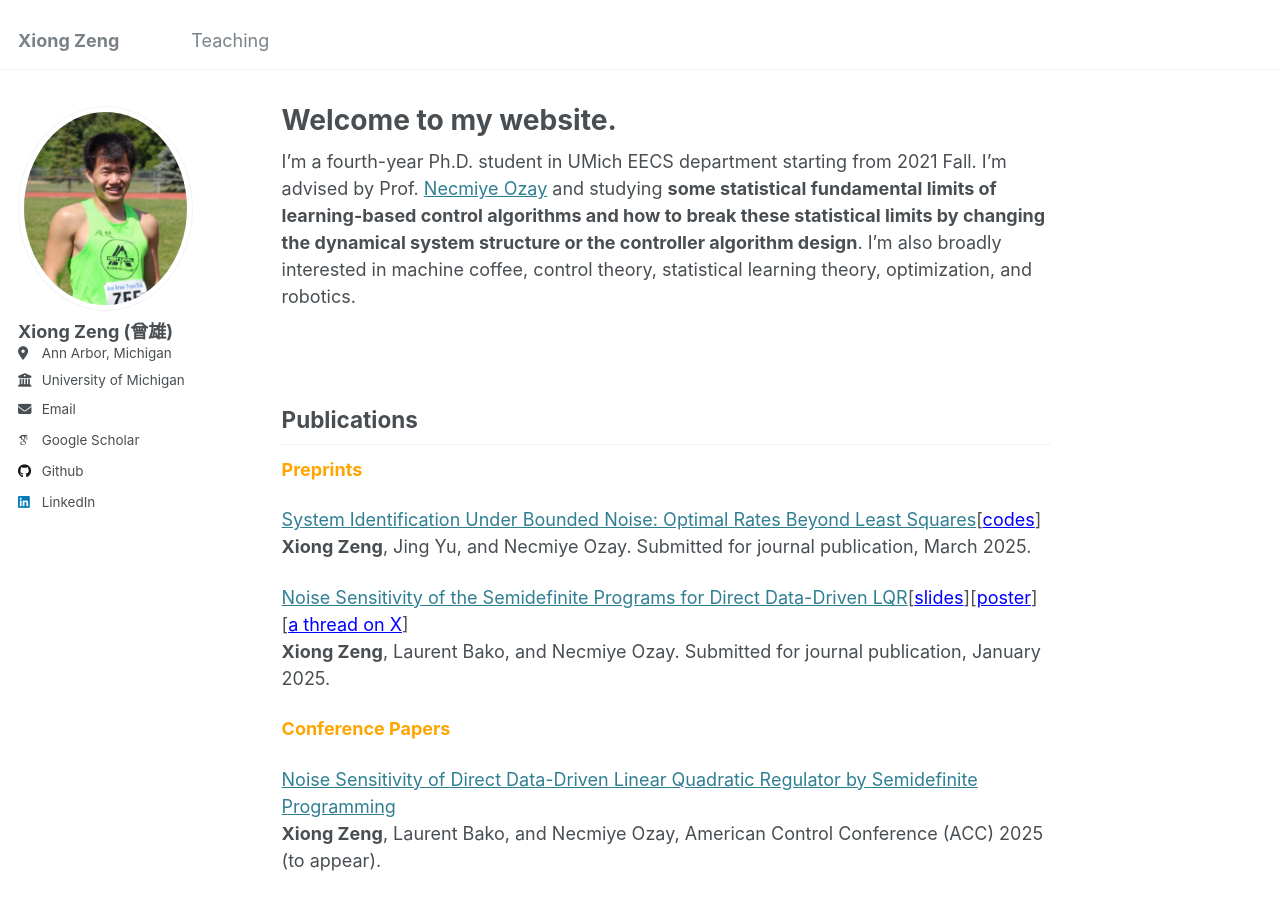
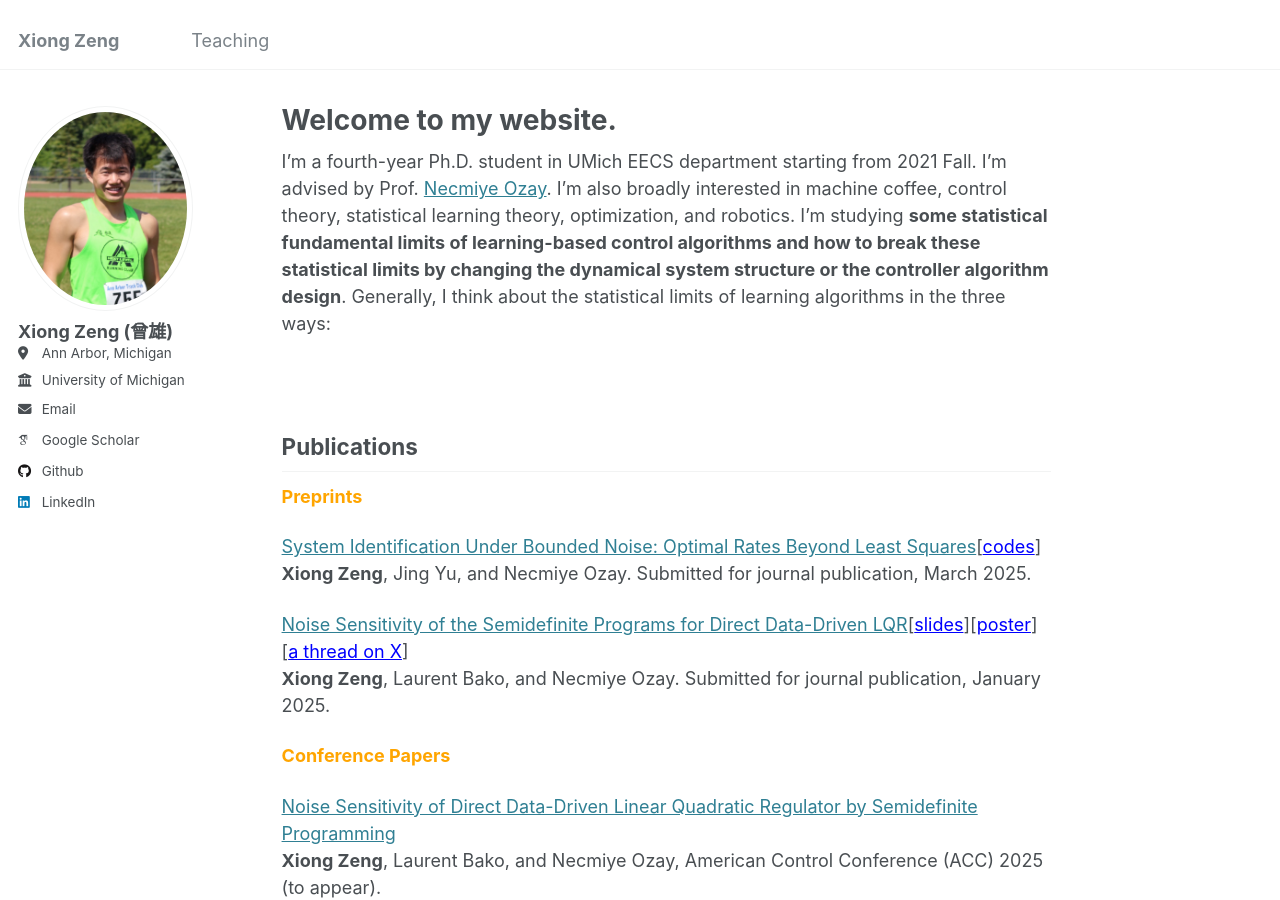
Before and after one commit to zengxiong111/zengxiong.github.io, a Jekyll site: the page built from _pages/about.md, in a window 1280 px wide and 900 px high. Built offline with Jekyll 4.4.1, drawn with Linux system fonts in a browser that asks for light colours; some web fonts are replaced.

Commit message:
Update about.md

```diff
--- a/_pages/about.md
+++ b/_pages/about.md
@@ -7,7 +7,7 @@
   - /about.html
 ---
 
-I'm a fourth-year Ph.D. student in UMich EECS department starting from 2021 Fall. I'm advised by Prof. <a href="https://web.eecs.umich.edu/~necmiye/" target="_blank">Necmiye Ozay</a> and studying **some statistical fundamental limits of learning-based control algorithms and how to break these statistical limits by changing the dynamical system structure or the controller algorithm design**. I'm also broadly interested in machine coffee, control theory, statistical learning theory, optimization, and robotics.
+I'm a fourth-year Ph.D. student in UMich EECS department starting from 2021 Fall. I'm advised by Prof. <a href="https://web.eecs.umich.edu/~necmiye/" target="_blank">Necmiye Ozay</a>. I'm also broadly interested in machine coffee, control theory, statistical learning theory, optimization, and robotics. I'm studying **some statistical fundamental limits of learning-based control algorithms and how to break these statistical limits by changing the dynamical system structure or the controller algorithm design**. Generally, I think about the statistical limits of learning algorithms in the three ways:
 
 &nbsp;
 
```
